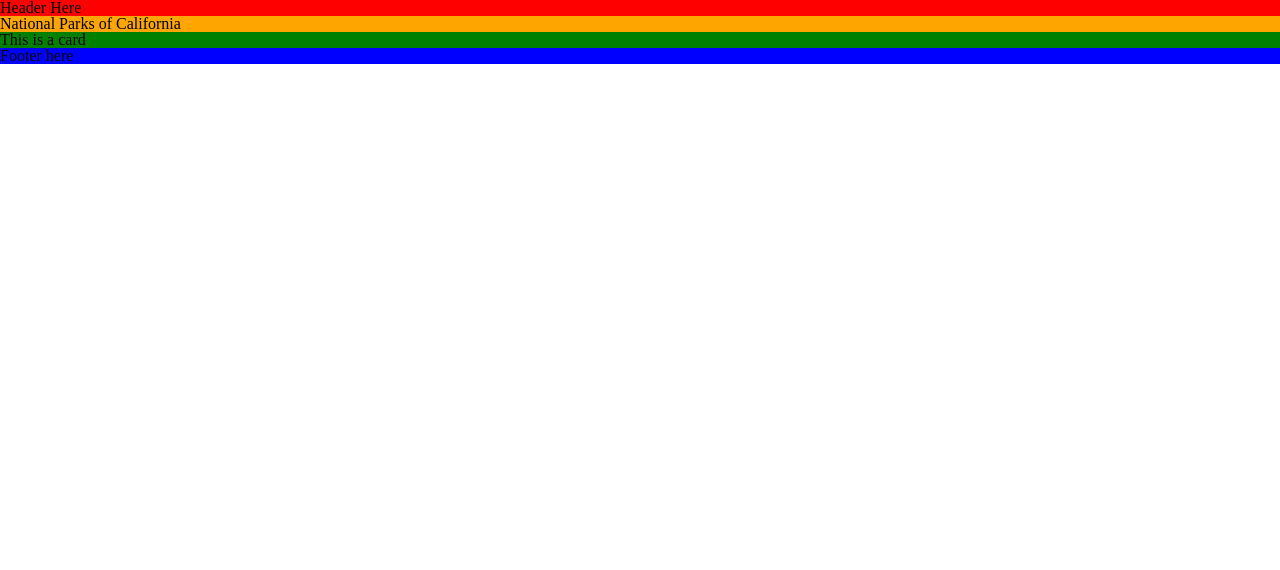
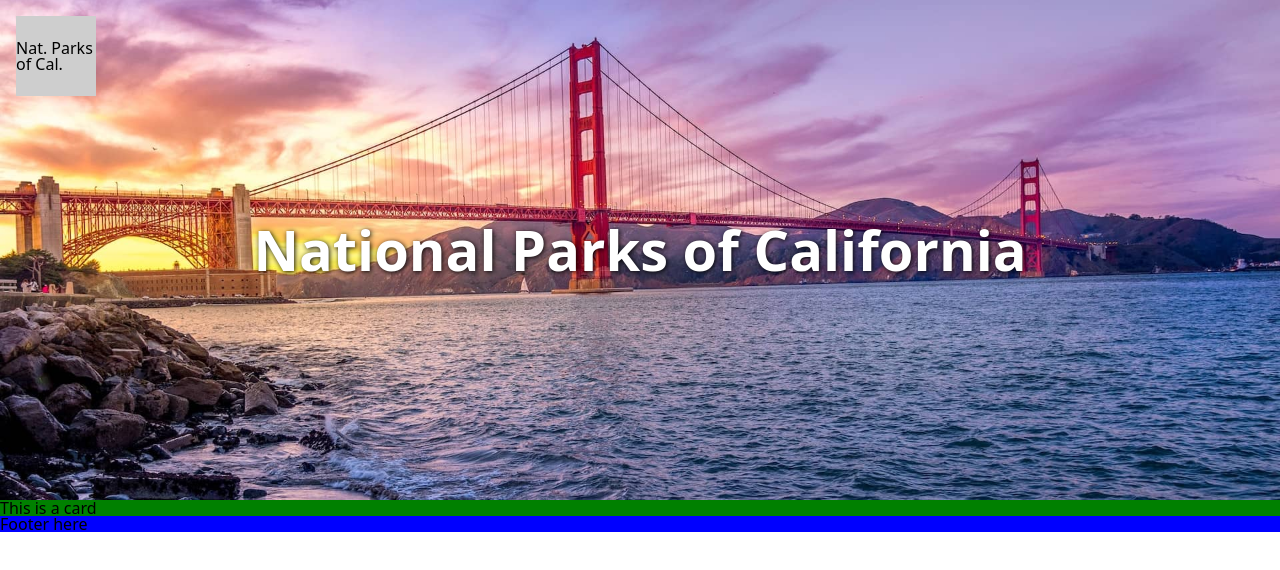
Before and after one commit to dkersten/national-parks-app, a plain HTML site: page index.html in a window 1280 px wide. Drawn offline with Linux system fonts and the light colour scheme.

Commit message:
styled header and hero sections

```diff
--- a/index.html
+++ b/index.html
@@ -9,7 +9,9 @@
 </head>
 <body>
     <header>
-        Header Here
+        <div class="logo">
+            Nat. Parks of Cal.
+        </div>
     </header>
     <main>
         <div class="hero">
--- a/js/app.js
+++ b/js/app.js
@@ -1 +1 @@
-alert("Hello")
+console.log("Hello")
--- a/styles/sass/_header.scss
+++ b/styles/sass/_header.scss
@@ -1,3 +1,15 @@
 header {
-  background: red;
+  background: rgba(0, 0, 0, 0);
+  position: relative;
+  z-index: 2;
+
+  .logo {
+    background: #cecece;
+    width: 80px;
+    height: 80px;
+    margin: 1rem;
+    display: flex;
+    justify-content: center;
+    align-items: center;
+  }
 }
--- a/styles/sass/_hero.scss
+++ b/styles/sass/_hero.scss
@@ -1,3 +1,36 @@
 .hero {
-  background: orange;
+  background: url("../../images/hero-bg.jpg");
+  background-size: cover;
+  background-position: center;
+  min-height: 500px;
+  display: flex;
+  justify-content: center;
+  align-items: center;
+  margin-top: calc(-80px - 2rem);
+  position: relative;
+  z-index: 1;
+
+  // responsive height resize
+  @media screen and (max-width: 450px) {
+    min-height: 400px;
+  }
+
+  h1 {
+    color: $color-white-primary;
+    font-size: 3.5rem;
+    font-weight: 700;
+    text-shadow: 1px 1px 5px rgba(0, 0, 0, 0.95);
+    padding: 3rem 1rem;
+    text-align: center;
+    line-height: 1.2;
+
+    // responsive text resizing
+    @media screen and (max-width: 785px) {
+      font-size: 2.75rem;
+    }
+
+    @media screen and (max-width: 450px) {
+      font-size: 2.25rem;
+    }
+  }
 }
--- a/styles/sass/_reset.scss
+++ b/styles/sass/_reset.scss
@@ -127,3 +127,7 @@ table {
   border-collapse: collapse;
   border-spacing: 0;
 }
+
+* {
+  font-family: "Noto Sans", sans-serif !important;
+}
--- a/styles/sass/_variables.scss
+++ b/styles/sass/_variables.scss
@@ -0,0 +1,4 @@
+// colors
+$color-white-primary: #fff;
+$color-white-secondary: #f7f7fc;
+$color-text-primary: rgba(0, 0, 0, 0.7);
```
Also changed, not shown: images/hero-bg.jpg (added), styles/styles.css, 1 other file.
